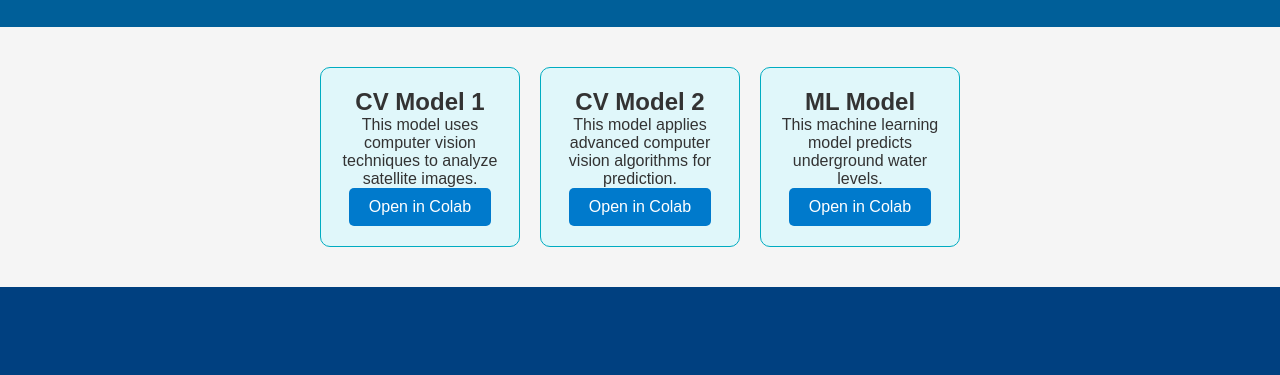
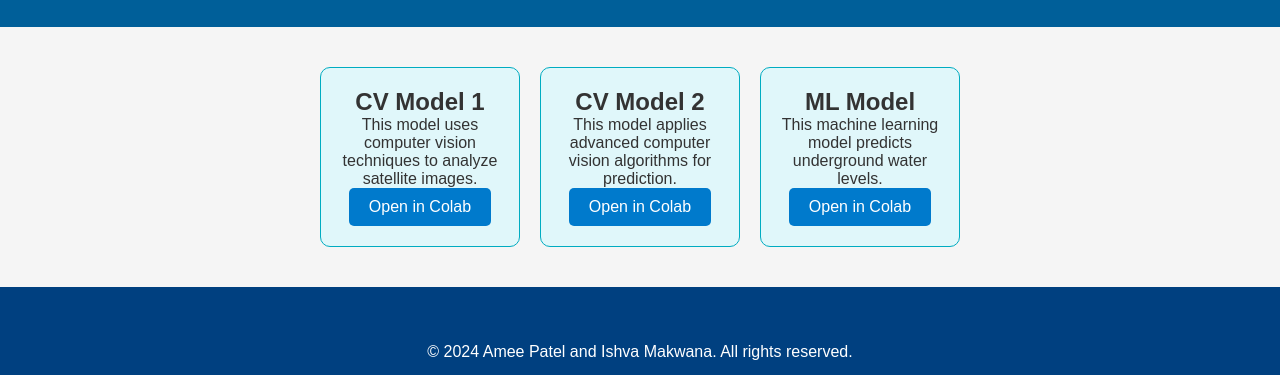
Before and after one commit to AmeeMPatel/Underground-Water-Prediction-, a plain HTML site: page index.html in a window 1280 px wide. Shown: the part 110-485 px from the top of the page. Drawn offline with Linux system fonts and the light colour scheme.

Commit message:
styles.css

```diff
--- a/styles.css
+++ b/styles.css
@@ -65,6 +65,6 @@ body {
     text-align: center; /* Centered content */
     padding: 20px; /* Padding for spacing */
     background-color: #004080; /* Dark blue background */
-    color: #FFFFFF; /* white text */
-    font-size: 2em; /* Standard font size */
+    color: white; /* White text for contrast */
+    font-size: 1em;
 }
```
